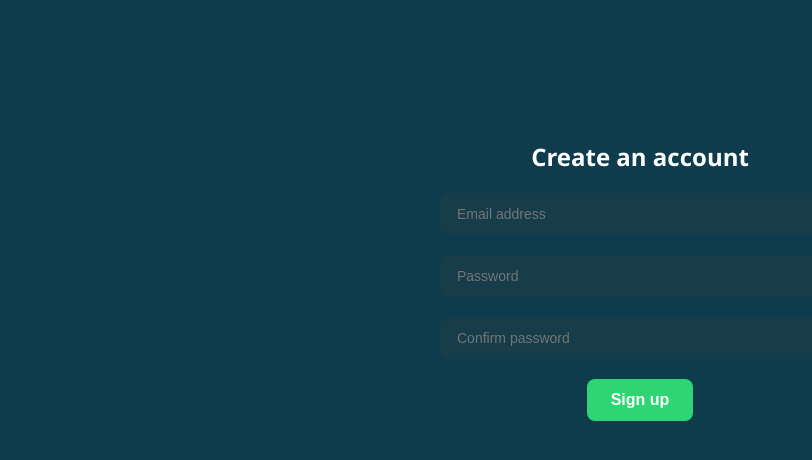
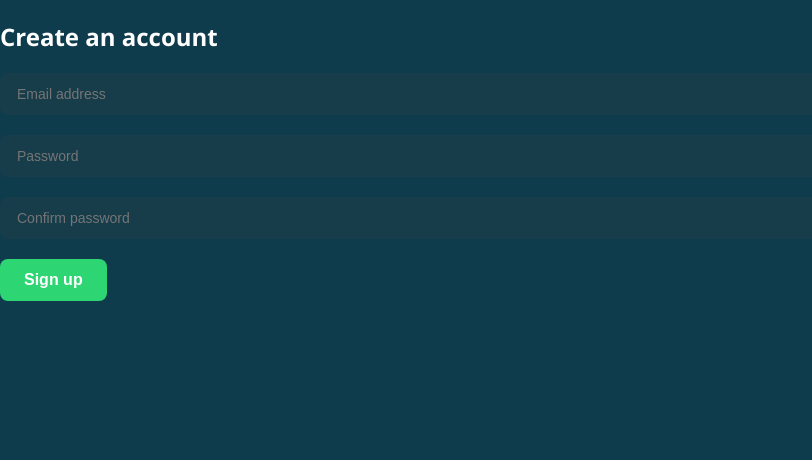
Before and after one commit to Arjun-Kumar98/movie-dashboard-frontend, a React (Create React App) app: page /signUp in a window 1280 px wide. Shown: the top 460 px of the page, without its empty margins (0-812 px from the left). Built offline with nearby package versions, Linux system fonts and the light colour scheme.

Commit message:
design changes

```diff
--- a/src/index.tsx
+++ b/src/index.tsx
@@ -6,7 +6,6 @@ import reportWebVitals from './reportWebVitals';
 
 import './styles/global.css';
 import './styles/form.css';
-import './styles/auth.css'
 import './styles/button.css';
 
 const root = ReactDOM.createRoot(
--- a/src/pages/Auth/Login.tsx
+++ b/src/pages/Auth/Login.tsx
@@ -21,7 +21,7 @@ const LoginPage: React.FC=()=>{
         }
     };
     return (
-        <div className="auth-page-wrapper">
+        <div className="page-wrapper">
             <AuthForm mode="login" onSubmit={handleLogin}/>
         </div>
     );
--- a/src/pages/Auth/Signup.tsx
+++ b/src/pages/Auth/Signup.tsx
@@ -23,7 +23,7 @@ const SignupPage:React.FC=()=>{
     };
 
     return (
-        <div className="auth-page-wrapper">
+        <div className="page-wrapper">
             <AuthForm mode="signup" onSubmit={handleSignup}/>
         </div>
     );
--- a/src/styles/auth.css
+++ /dev/null
@@ -1,14 +0,0 @@
-.auth-page-wrapper {
-    max-width: 400px;
-    margin: 80px auto;
-    padding: 40px;
-    background-color: transparent;
-    text-align: center;
-  }
-
-  .auth-heading {
-    font-size: 28px;
-    font-weight: bold;
-    margin-bottom: 32px;
-    color: #ffffff;
-  }
--- a/src/styles/form.css
+++ b/src/styles/form.css
@@ -34,3 +34,10 @@
     font-size: 12px;
     margin-top: 6px;
   }
+  .auth-page-wrapper {
+    max-width: 400px;
+    margin: 80px auto;
+    padding: 40px;
+    background-color: transparent;
+    text-align: center;
+  }
```
